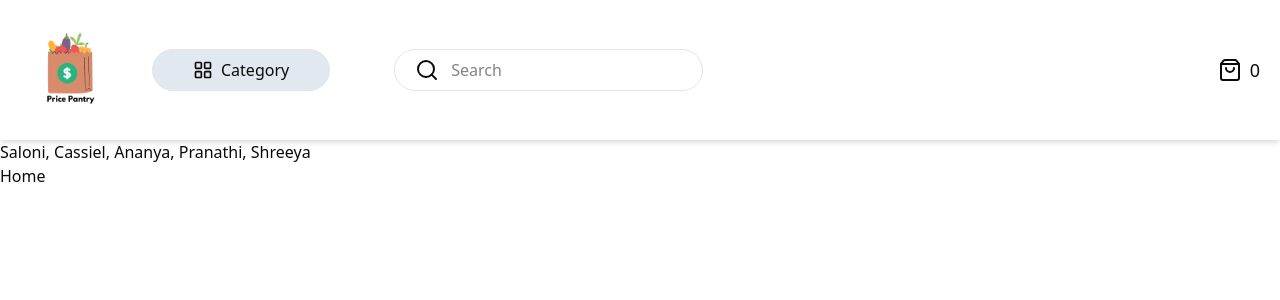
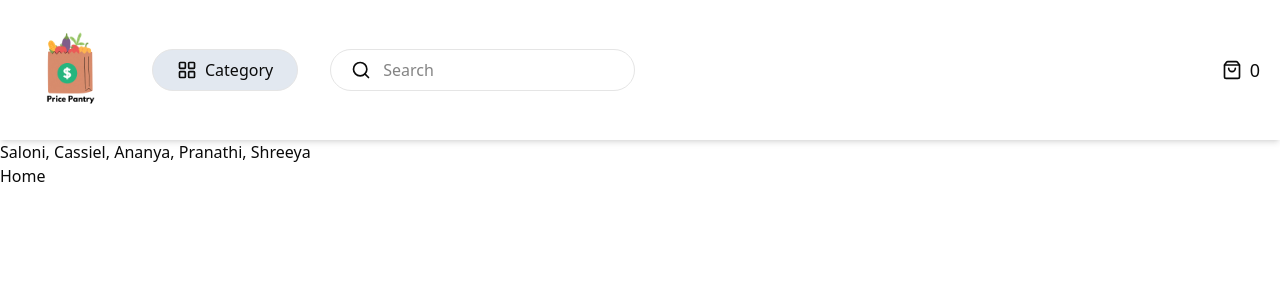
Before and after one commit to Oasis-NEU/f25-group-23, a Next.js app in the folder src/grocery-ecommerce/: page / in a window 1280 px wide. Shown: the top 300 px of the page. Built offline with nearby package versions, Linux system fonts and the light colour scheme.

Commit message:
slay bddies

```diff
--- a/src/grocery-ecommerce/app/_components/Header.jsx
+++ b/src/grocery-ecommerce/app/_components/Header.jsx
@@ -15,22 +15,26 @@ import {
 
 function Header() {
   return (
-    <div className='p-5 shadow-md flex justify-between'>
-      <div className='flex items-center gap-8'>
-        <Image src ='/price_pantry_.png' alt='logo'
-        width={100
-        }
-        height={100}
+    <div className="p-5 shadow-md flex justify-between items-center">
+      {/* Left Section */}
+      <div className="flex items-center gap-8">
+        <Image
+          src="/price_pantry_.png"
+          alt="logo"
+          width={100}
+          height={100}
         />
-          <DropdownMenu>
-          <DropdownMenuTrigger>
-           <h2 className='flex gap-2 items-center
-            border rounded-full p-2 px-10 bg-slate-200
-        '>
-          <LayoutGrid className='h-5 w-5' />Category</h2>
-          </DropdownMenuTrigger>
-          <DropdownMenuTrigger>
 
+        {/* Category Dropdown */}
+        <DropdownMenu>
+          <DropdownMenuTrigger asChild>
+            <button
+              className="flex gap-2 items-center border
+              rounded-full p-2 px-6 bg-slate-200 hover:bg-slate-300 transition cursor pointer"
+            >
+              <LayoutGrid className="h-5 w-5" />
+              <span>Category</span>
+            </button>
           </DropdownMenuTrigger>
           <DropdownMenuContent>
             <DropdownMenuLabel>My Account</DropdownMenuLabel>
@@ -40,23 +44,28 @@ function Header() {
             <DropdownMenuItem>Team</DropdownMenuItem>
             <DropdownMenuItem>Subscription</DropdownMenuItem>
           </DropdownMenuContent>
-          </DropdownMenu>
+        </DropdownMenu>
 
-        <div className=' md:flex gap-3 border rounded-full p-2 px-5
-        hidden'>
-          <Search/>
-          <input type="text"
-          placeholder='Search'
-          className='outline-none'
+        {/* Search Bar */}
+        <div className="hidden md:flex items-center gap-3 border rounded-full p-2 px-5">
+          <Search className="h-5 w-5" />
+          <input
+            type="text"
+            placeholder="Search"
+            className="outline-none bg-transparent"
           />
         </div>
+      </div>
 
+      {/* Right Section (Shopping Bag) */}
+      <div className="flex gap-5 items-center">
+        <h2 className="flex gap-2 items-center text-lg">
+          <ShoppingBag className="h-5 w-5" /> 0
+        </h2>
+      </div>
     </div>
-    <div className='flex gap-5 items-center'>
-      <h2 className='flex gap-2 items-center text-lg'> <ShoppingBag/> 0</h2>
-  </div>
-  </div>
-  )
+  );
 }
 
+
 export default Header
```
